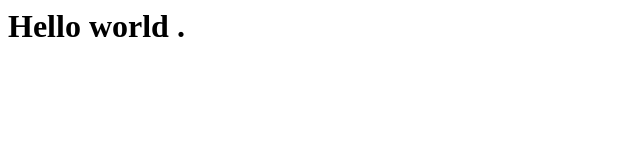
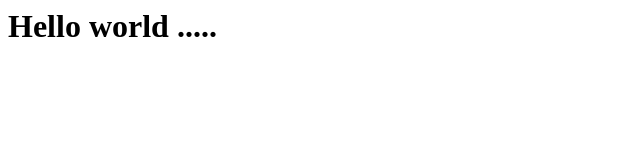
Before and after one commit to 274885/git, a plain HTML site: page index.html in a window 1280 px wide. Shown: the full height of the page, 0-640 px from the left. Drawn offline with Linux system fonts and the light colour scheme.

Commit message:
Update index.html

```diff
--- a/index.html
+++ b/index.html
@@ -1 +1 @@
-<h1>Hello  world  .</h1>
+<h1>Hello  world  .....</h1>
```
